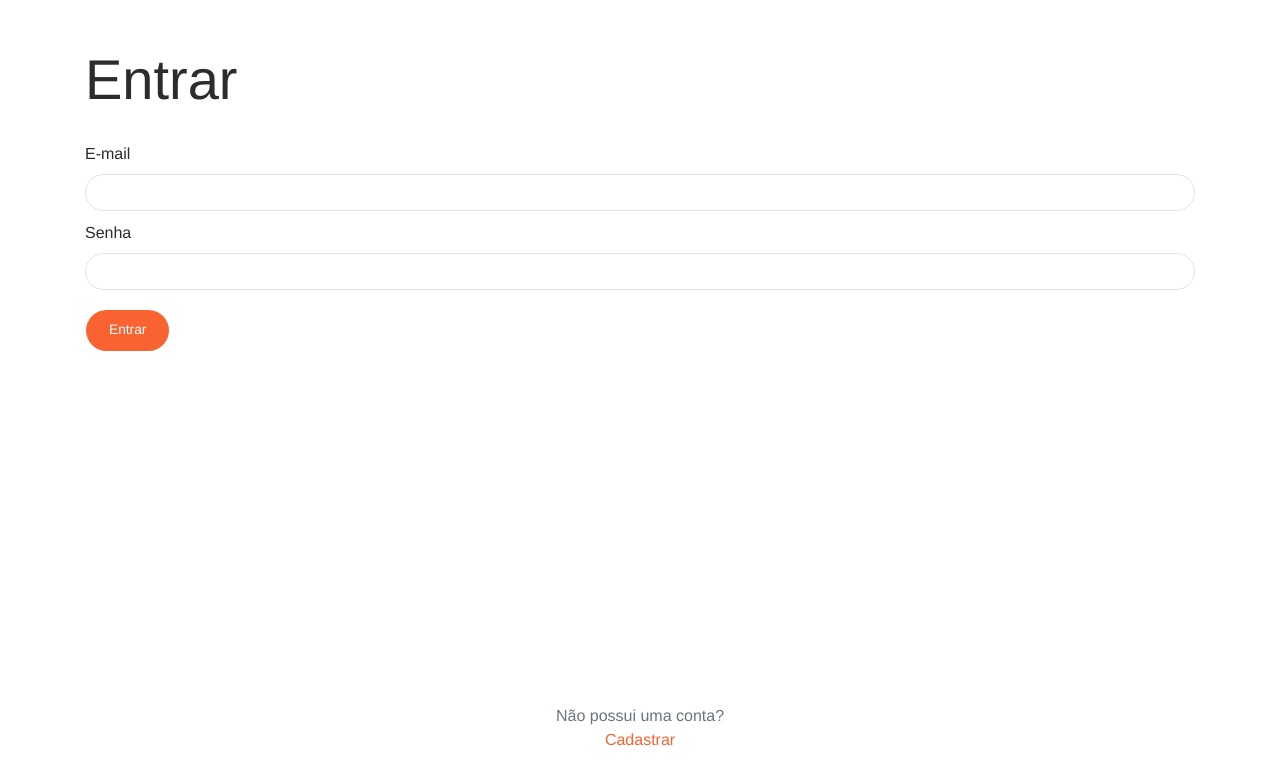
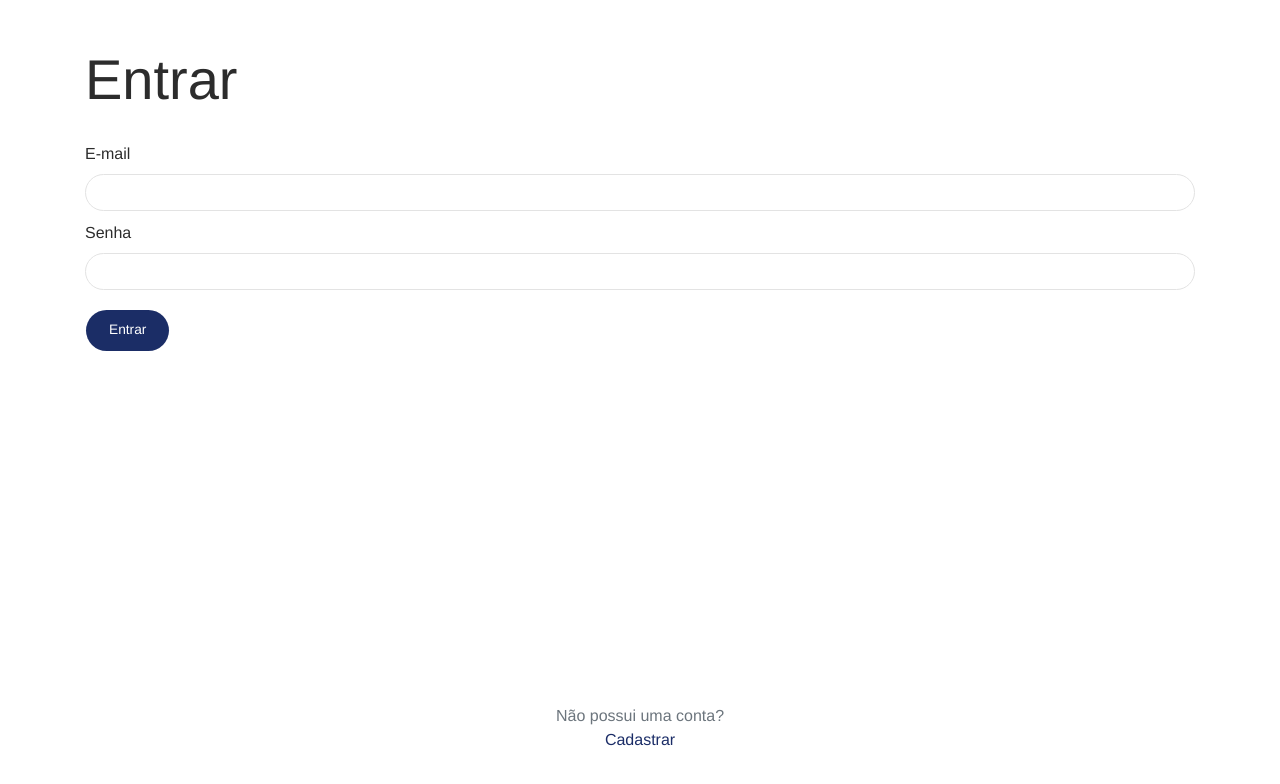
Before and after one commit to Fernandoborgesjr/linkManager_frontend, a React (Create React App) app: page /sign-in in a window 1280 px wide. Shown: the top 784 px of the page. Built offline with nearby package versions, Linux system fonts and the light colour scheme; no server answers.

Commit message:
Primary color changed. Restyle buttons.

```diff
--- a/src/screens/Layouts/Manage/index.js
+++ b/src/screens/Layouts/Manage/index.js
@@ -1,6 +1,6 @@
 import React from 'react';
 import { connect } from 'react-redux';
-import { Redirect } from 'react-router-dom';
+import { Link, Redirect } from 'react-router-dom';
 import { signOut } from '../../../actions/AccountActions';
 //Este children esta sendo desestruturado do props
 const Layout = ({ children, signOut, account }) => {
@@ -23,7 +23,7 @@ const Layout = ({ children, signOut, account }) => {
                         </span>
                     </div>
                     <div className="text-center">
-                        <strong>Links</strong>
+                        <strong><Link to="/links">Links</Link></strong>
                     </div>
                     <div>
                         <button className="btn-clear" onClick={signOutHandler}>Sair</button>
--- a/src/screens/Manage/Links/index.js
+++ b/src/screens/Manage/Links/index.js
@@ -42,8 +42,8 @@ const Links = ({ links, linkRemove, linkToRemove, linkList, setLinkToRemove }) =
                                 <a className="text-primary clearfix" href={link.url} target='_blank'>{link.url}</a>
                             </div>
                             <div className="ml-auto p-2 clearfix">
-                                <Link to={`/manage/links/edit/${link.id}`} >Editar</Link>
-                                <button className="btn btn-clear" onClick={deleteClick}>Deletar</button>
+                                <Link className="btn btn-primary" to={`/manage/links/edit/${link.id}`} >Editar</Link>
+                                <button className="btn btn-danger" onClick={deleteClick}>Deletar</button>
 
                             </div>
                         </div>
--- a/src/styles/now-ui-kit/_variables.scss
+++ b/src/styles/now-ui-kit/_variables.scss
@@ -46,7 +46,7 @@ $default-color:              #888888 !default;
 $default-states-color:       lighten($default-color, 6%) !default;
 $default-color-opacity:      rgba(182, 182, 182, .6) !default;
 
-$primary-color:              #f96332 !default;
+$primary-color:              #0e215ef1 !default;
 $primary-states-color:       lighten($primary-color, 6%) !default;
 $primary-color-opacity:      rgba(249, 99, 50, .3) !default;
 $primary-color-alert:        rgba(249, 99, 50, .8) !default;
```
